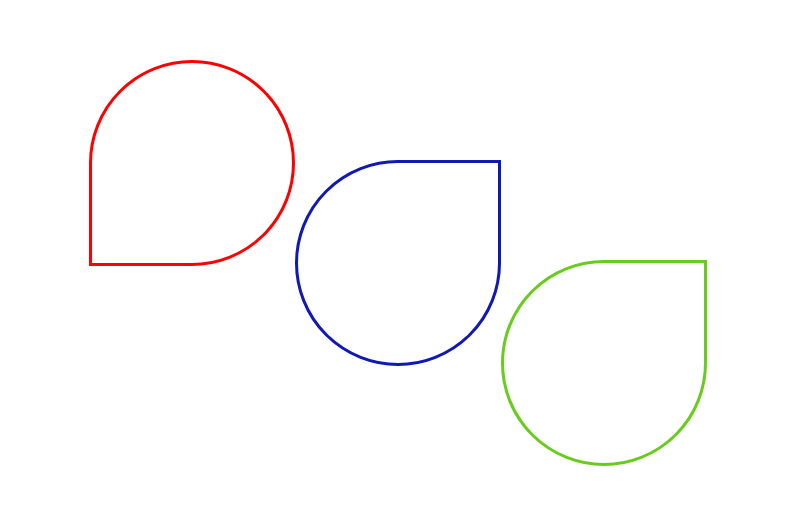
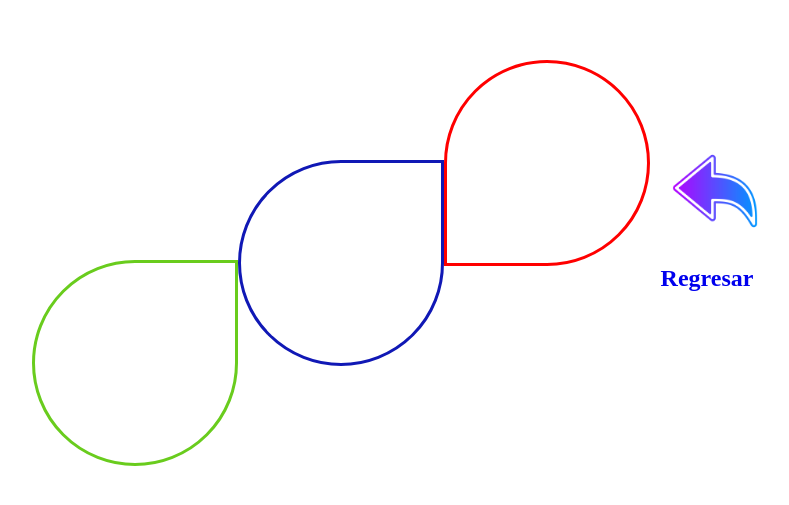
Before and after one commit to Fergaruz/proyecto_html_Ruiz_Fernando_Gabriel, a plain HTML site: page inicio.html in a window 1280 px wide. Shown: the part 173-678 px from the top of the page, without its empty margins (242-1031 px from the left). Drawn offline with Linux system fonts and the light colour scheme.

Commit message:
Se añade boton de regreso

```diff
--- a/inicio.html
+++ b/inicio.html
@@ -13,6 +13,12 @@
                 <div class="medio"></div>
                 <div class="arriba"></div>
             </div>
+            <div>
+                <a href="index.html" class="product-sect">
+                    <img src="img/flecha.png" width="100" height="100" alt="flecha">
+                    <h2>Regresar</h2>
+                </a>
+            </div>
     </div>
 </body>
 </html>
--- a/style.css
+++ b/style.css
@@ -111,7 +111,7 @@
     height: 200px;
 }
 
-.arriba{
+.abajo{
     width: 200px;
     height: 200px;
     border-radius: 50% 0% 50% 50%;
@@ -126,7 +126,7 @@
     border: rgb(16, 24, 181) solid
 }
 
-.abajo{
+.arriba{
     width: 200px;
     height: 200px;
     margin-top: -100px;
```
Also changed, not shown: img/flecha.png (added).
